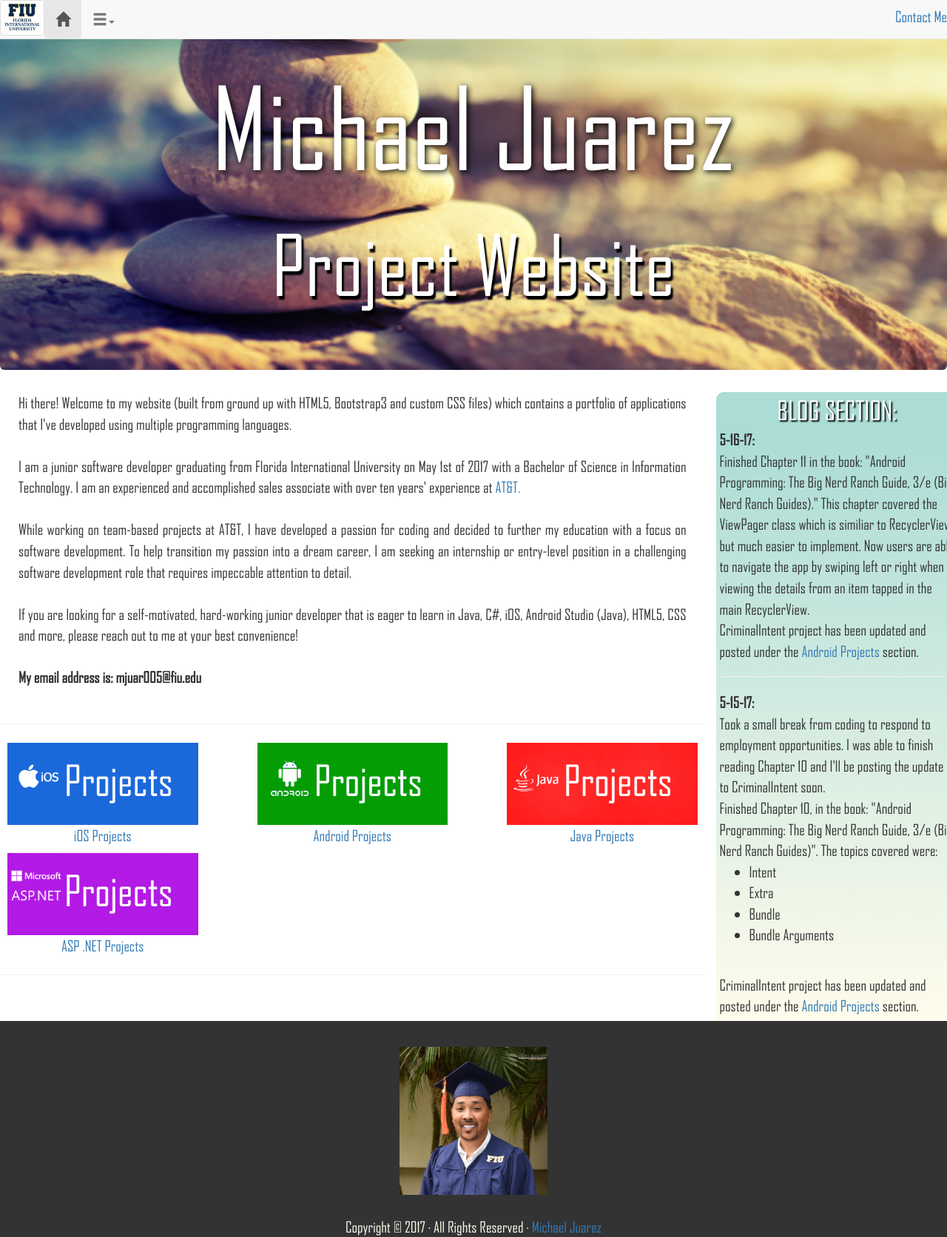
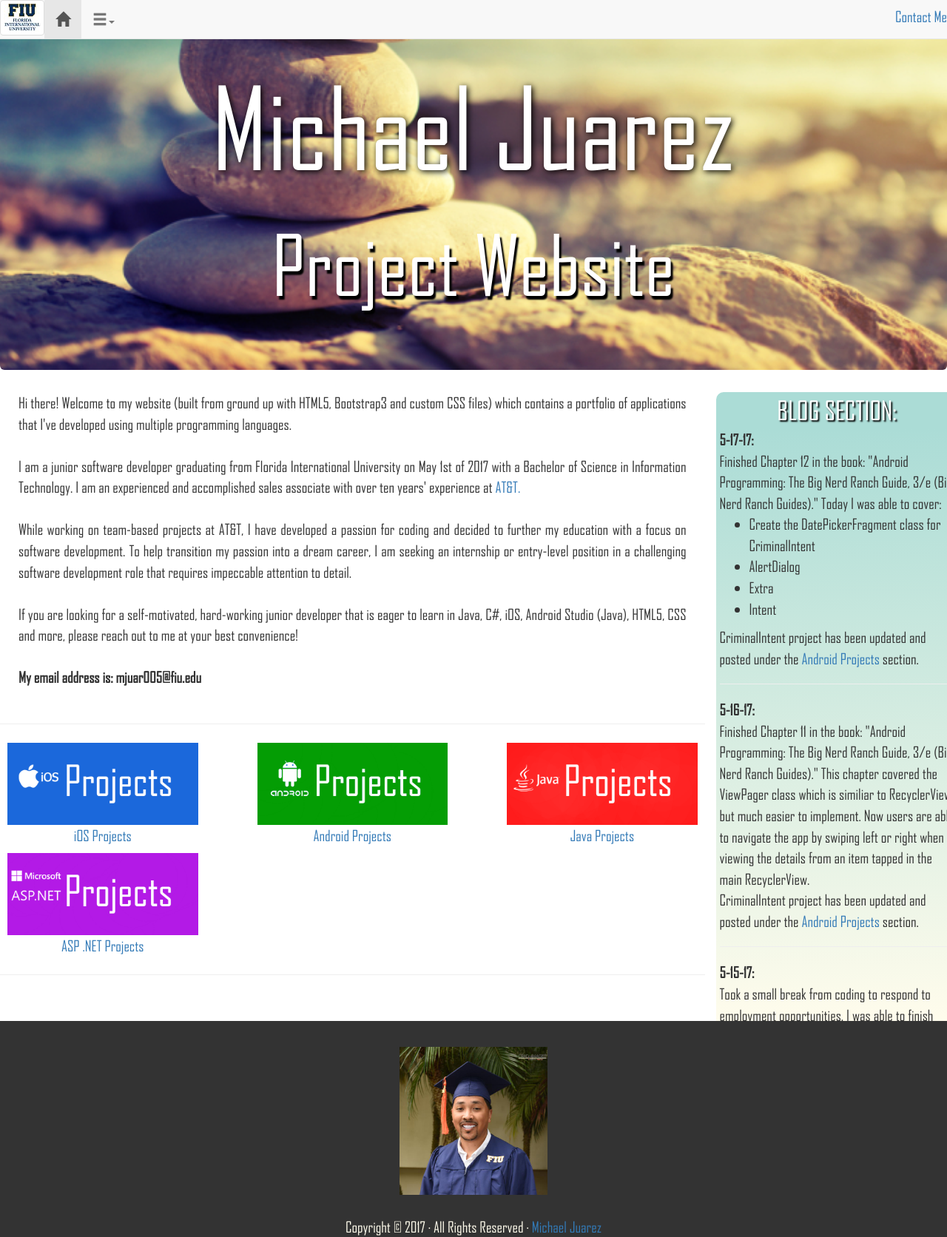
Before and after one commit to MikeJuarez/MikeJuarez.github.io, a Jekyll site: the page index.html, which Jekyll copies as it is, in a window 1280 px wide. Shown: the whole page at 74% size. Built offline with Jekyll 4.4.1, drawn with Linux system fonts in a browser that asks for light colours.

Commit message:
index and android project update
CriminalIntent Project: AlertDialog DatePicker

```diff
--- a/Android Projects.html
+++ b/Android Projects.html
@@ -81,7 +81,7 @@
     <div class="roundcornersAndroidGreen">
     <div class="center">
     <b>
-     *5-7-17 through 5-16-17* <br/>
+     *5-7-17 through 5-17-17* <br/>
      Criminal Intent
      </b><br/>
     </div>
@@ -103,6 +103,8 @@
    		<li>Intent and Extra(5-10-17)</li>
    		<li>Fragment Bundle and Arguments (5-15-17)</li>
    		<li>ViewPager and PagerAdapter (5-16-17)</li>
+   		<li>AlertDialog (5-17-17)</li>
+   		<li>DatePicker (5-17-17)</li>
     </ul>
     </div>
     </div>
--- a/index.html
+++ b/index.html
@@ -132,6 +132,18 @@
   </div>
   <div class="row">
   <div class="col-scollable-y">
+
+  <b>5-17-17:</b><br/>
+   Finished Chapter 12 in the book: "Android Programming: The Big Nerd Ranch Guide, 3/e (Big Nerd Ranch Guides)."  Today I was able to cover:
+   <ul>
+   	<li>Create the DatePickerFragment class for CriminalIntent</li>
+   	<li>AlertDialog</li>
+   	<li>Extra</li>
+   	<li>Intent</li>
+   </ul>
+   CriminalIntent project has been updated and posted under the <a href="Android Projects">Android Projects</a> section.
+  <hr>
+
   <b>5-16-17:</b><br/>
    Finished Chapter 11 in the book: "Android Programming: The Big Nerd Ranch Guide, 3/e (Big Nerd Ranch Guides)."  This chapter covered the ViewPager class which is similiar to RecyclerView, but much easier to implement.  Now users are able to navigate the app by swiping left or right when viewing the details from an item tapped in the main RecyclerView.
    <br/>
```
